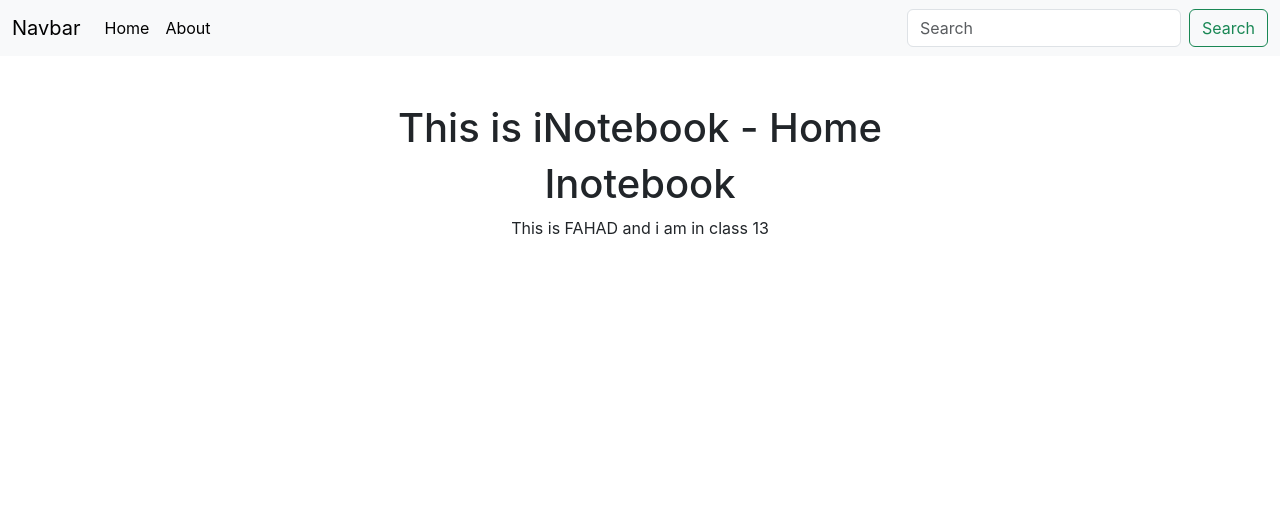
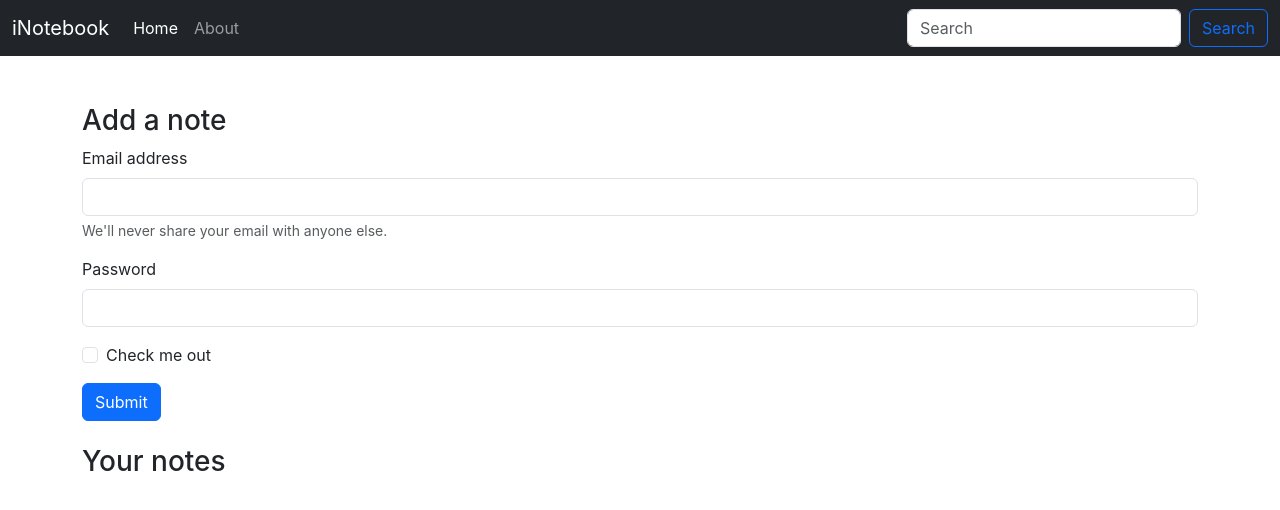
Before and after one commit to foxy667037/inotebook, a React (Create React App) app: page / in a window 1280 px wide. Shown: the top 510 px of the page. Built offline with nearby package versions, Linux system fonts and the light colour scheme.

Commit message:
vedio 59

```diff
--- a/src/components/About.js
+++ b/src/components/About.js
@@ -6,39 +6,39 @@ const About = () => {
   return (
     <>
         <div className='container my-5'>
-            <div class="accordion" id="accordionExample">
-            <div class="accordion-item">
-                <h2 class="accordion-header">
-                <button class="accordion-button" type="button" data-bs-toggle="collapse" data-bs-target="#collapseOne" aria-expanded="true" aria-controls="collapseOne">
+            <div className="accordion" id="accordionExample">
+            <div className="accordion-item">
+                <h2 className="accordion-header">
+                <button className="accordion-button" type="button" data-bs-toggle="collapse" data-bs-target="#collapseOne" aria-expanded="true" aria-controls="collapseOne">
                     Accordion Item #1
                 </button>
                 </h2>
-                <div id="collapseOne" class="accordion-collapse collapse show" data-bs-parent="#accordionExample">
-                <div class="accordion-body">
+                <div id="collapseOne" className="accordion-collapse collapse show" data-bs-parent="#accordionExample">
+                <div className="accordion-body">
                     <strong>This is the first item's accordion body.</strong> It is shown by default, until the collapse plugin adds the appropriate classes that we use to style each element. These classes control the overall appearance, as well as the showing and hiding via CSS transitions. You can modify any of this with custom CSS or overriding our default variables. It's also worth noting that just about any HTML can go within the <code>.accordion-body</code>, though the transition does limit overflow.
                 </div>
                 </div>
             </div>
-            <div class="accordion-item">
-                <h2 class="accordion-header">
-                <button class="accordion-button collapsed" type="button" data-bs-toggle="collapse" data-bs-target="#collapseTwo" aria-expanded="false" aria-controls="collapseTwo">
+            <div className="accordion-item">
+                <h2 className="accordion-header">
+                <button className="accordion-button collapsed" type="button" data-bs-toggle="collapse" data-bs-target="#collapseTwo" aria-expanded="false" aria-controls="collapseTwo">
                     Accordion Item #2
                 </button>
                 </h2>
-                <div id="collapseTwo" class="accordion-collapse collapse" data-bs-parent="#accordionExample">
-                <div class="accordion-body">
+                <div id="collapseTwo" className="accordion-collapse collapse" data-bs-parent="#accordionExample">
+                <div className="accordion-body">
                     <strong>This is the second item's accordion body.</strong> It is hidden by default, until the collapse plugin adds the appropriate classes that we use to style each element. These classes control the overall appearance, as well as the showing and hiding via CSS transitions. You can modify any of this with custom CSS or overriding our default variables. It's also worth noting that just about any HTML can go within the <code>.accordion-body</code>, though the transition does limit overflow.
                 </div>
                 </div>
             </div>
-            <div class="accordion-item">
-                <h2 class="accordion-header">
-                <button class="accordion-button collapsed" type="button" data-bs-toggle="collapse" data-bs-target="#collapseThree" aria-expanded="false" aria-controls="collapseThree">
+            <div className="accordion-item">
+                <h2 className="accordion-header">
+                <button className="accordion-button collapsed" type="button" data-bs-toggle="collapse" data-bs-target="#collapseThree" aria-expanded="false" aria-controls="collapseThree">
                     Accordion Item #3
                 </button>
                 </h2>
-                <div id="collapseThree" class="accordion-collapse collapse" data-bs-parent="#accordionExample">
-                <div class="accordion-body">
+                <div id="collapseThree" className="accordion-collapse collapse" data-bs-parent="#accordionExample">
+                <div className="accordion-body">
                     <strong>This is the third item's accordion body.</strong> It is hidden by default, until the collapse plugin adds the appropriate classes that we use to style each element. These classes control the overall appearance, as well as the showing and hiding via CSS transitions. You can modify any of this with custom CSS or overriding our default variables. It's also worth noting that just about any HTML can go within the <code>.accordion-body</code>, though the transition does limit overflow.
                 </div>
                 </div>
--- a/src/components/Home.js
+++ b/src/components/Home.js
@@ -1,22 +1,30 @@
 import React from 'react';
-import { useContext } from 'react';
-import { useEffect} from 'react';
-import noteContext from '../context/notes/noteContext';
 
 const Home = () => {
 
-  const a = useContext(noteContext);
-  useEffect(() => {
-    a.update();
-    // eslint-disable-next-line
-  }, [])
+
 
   return (
     <>
-      <div className='container text-center my-5'>
-        <h1>This is iNotebook - Home</h1>
-        <h1>Inotebook</h1>
-        This is {a.state.name} and i am in class {a.state.class}
+      <div className='container my-5'>
+        <h3>Add a note</h3>
+          <form>
+            <div className="mb-3">
+              <label for="exampleInputEmail1" className="form-label">Email address</label>
+              <input type="email" className="form-control" id="exampleInputEmail1" aria-describedby="emailHelp"/>
+              <div id="emailHelp" className="form-text">We'll never share your email with anyone else.</div>
+            </div>
+            <div className="mb-3">
+              <label for="exampleInputPassword1" className="form-label">Password</label>
+              <input type="password" className="form-control" id="exampleInputPassword1"/>
+            </div>
+            <div className="mb-3 form-check">
+              <input type="checkbox" className="form-check-input" id="exampleCheck1"/>
+              <label className="form-check-label" for="exampleCheck1">Check me out</label>
+            </div>
+            <button type="submit" className="btn btn-primary">Submit</button>
+          </form>
+        <h3 className='my-4'>Your notes</h3>
       </div>
     </>
   )
--- a/src/components/Navbar.js
+++ b/src/components/Navbar.js
@@ -1,27 +1,34 @@
-import React from 'react';
-import { Link } from "react-router-dom";
+import React, {useEffect} from 'react';
+import { Link , useLocation } from "react-router-dom";
 
 const Navbar = () => {
+
+  let location = useLocation();
+
+  useEffect(() => {
+    // console.log(location.pathname);
+  }, [location]);
+
   return (
     <>
-        <nav className="navbar navbar-expand-lg bg-body-tertiary">
+        <nav className="navbar navbar-expand-lg navbar-dark bg-dark">
         <div className="container-fluid">
-            <Link className="navbar-brand" to="#">Navbar</Link>
+            <Link className="navbar-brand" to="#">iNotebook</Link>
             <button className="navbar-toggler" type="button" data-bs-toggle="collapse" data-bs-target="#navbarSupportedContent" aria-controls="navbarSupportedContent" aria-expanded="false" aria-label="Toggle navigation">
             <span className="navbar-toggler-icon"></span>
             </button>
             <div className="collapse navbar-collapse" id="navbarSupportedContent">
             <ul className="navbar-nav me-auto mb-2 mb-lg-0">
                 <li className="nav-item">
-                <Link className="nav-link active" aria-current="page" to="/">Home</Link>
+                <Link className={`nav-link ${location.pathname === "/" ? "active" : ""}`} aria-current="page" to="/">Home</Link>
                 </li>
                 <li className="nav-item">
-                <Link className="nav-link active" aria-current="page" to="/about">About</Link>
+                <Link className={`nav-link ${location.pathname === "/about" ? "active" : ""}`} aria-current="page" to="/about">About</Link>
                 </li>
             </ul>
             <form className="d-flex" role="search">
                 <input className="form-control me-2" type="search" placeholder="Search" aria-label="Search"/>
-                <button className="btn btn-outline-success" type="submit">Search</button>
+                <button className="btn btn-outline-primary" type="submit">Search</button>
             </form>
             </div>
         </div>
--- a/src/context/notes/NoteState.js
+++ b/src/context/notes/NoteState.js
@@ -1,26 +1,11 @@
-import { useState } from 'react';
 import noteContext from './noteContext';
 
 const NoteState = (props) => {
 
-    const s1 = {
-        "name" : "FOXY",
-        "class" : "12"
-    }
 
-    const [ state , setState ] = useState(s1);
-
-    const update = () => {
-        setTimeout(() => {
-            setState({
-                "name" : "FAHAD",
-                "class" : "13"
-            })
-        }, 1000);
-    }
 
     return (
-        <noteContext.Provider value={{state, update}}>
+        <noteContext.Provider value={{}}>
             {props.children}
         </noteContext.Provider>
     )
```
